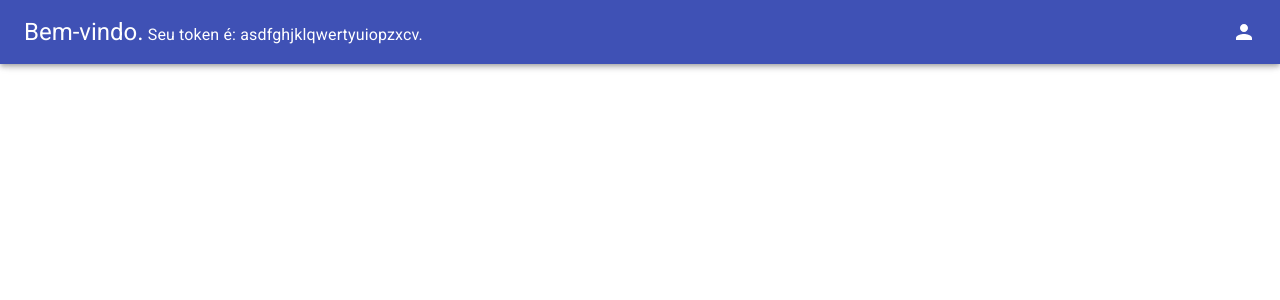
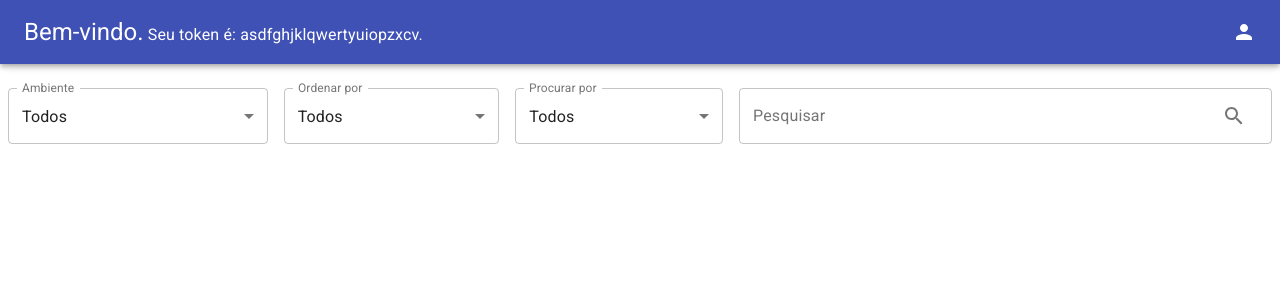
Before and after one commit to djeni98/central-erros-front, a React (Create React App) app: page /logs in a window 1280 px wide. Shown: the top 300 px of the page. Built offline with nearby package versions, Linux system fonts and the light colour scheme.

Commit message:
Implementa barra de busca

```diff
--- a/src/components/Header.js
+++ b/src/components/Header.js
@@ -14,6 +14,9 @@ import UserDrawer from './UserDrawer';
 const useStyles = makeStyles((theme) => ({
   title: {
     flexGrow: 1,
+  },
+  toolbar: {
+    marginBottom: theme.spacing(2)
   }
 }));
 
@@ -27,7 +30,7 @@ function Header() {
   return (
     <>
       <AppBar>
-        <Toolbar>
+        <Toolbar position="fixed">
           <span className={classes.title}>
             <Typography
               variant="h5"
@@ -57,6 +60,7 @@ function Header() {
           </IconButton>
         </Toolbar>
       </AppBar>
+      <Toolbar className={classes.toolbar} />
 
       <UserDrawer
         id="user-drawer"
--- a/src/components/LogListPage.js
+++ b/src/components/LogListPage.js
@@ -1,11 +1,13 @@
 import React from 'react';
 
-import Header from './Header';
+import Header from './Header'
+import SearchBarAndOptions from './SearchBarAndOptions';
 
 function LogListPage() {
   return (
     <>
       <Header />
+      <SearchBarAndOptions />
     </>
   );
 }
--- /dev/null
+++ b/src/components/SearchBarAndOptions.js
@@ -0,0 +1,151 @@
+import React, { useState } from 'react';
+
+import Select from '@material-ui/core/Select';
+import InputLabel from '@material-ui/core/InputLabel';
+import FormControl from '@material-ui/core/FormControl';
+import InputAdornment from '@material-ui/core/InputAdornment';
+import OutlinedInput from '@material-ui/core/OutlinedInput';
+
+import IconButton from '@material-ui/core/IconButton';
+import SearchIcon from '@material-ui/icons/Search';
+
+import { makeStyles } from '@material-ui/core/styles';
+
+const useStyles = makeStyles((theme) => ({
+  form: {
+    display: 'flex',
+    flexWrap: 'wrap'
+  },
+  formControl: {
+    flexGrow: 1,
+    margin: theme.spacing(1),
+    minWidth: 120,
+  },
+  searchBarControl: {
+    flexGrow: 3,
+    margin: theme.spacing(1),
+    minWidth: 120,
+  }
+}));
+
+function SearchBarAndOptions(props) {
+  const classes = useStyles();
+
+  const [environment, setEnvironment] = useState(0);
+  const environmentOptions = [
+    { value: 0, label: 'Todos' },
+    { value: 1, label: 'Produção' },
+    { value: 2, label: 'Homologação' },
+    { value: 3, label: 'Desenvolvimento' }
+  ];
+
+  const [order, setOrder] = useState(0);
+  const orderOptions = [
+    { value: 0, label: 'Todos' },
+    { value: 1, label: 'Nível' },
+    { value: 2, label: 'Frequencia' },
+  ];
+
+  const [searchBy, setSearchBy] = useState(0);
+  const searchByOptions = [
+    { value: 0, label: 'Todos' },
+    { value: 1, label: 'Nível' },
+    { value: 2, label: 'Descrição' },
+    { value: 3, label: 'Origem' }
+  ];
+
+  const [search, setSearch] = useState('');
+
+  const callback = props.callback || console.log;
+  function handleSearch() {
+    callback({
+      environment,
+      order,
+      searchBy,
+      search
+    });
+  }
+
+  return (
+    <form className={classes.form}>
+      <FormControl variant="outlined" className={classes.formControl}>
+        <InputLabel htmlFor="environment">Ambiente</InputLabel>
+        <Select
+          native
+          value={environment}
+          onChange={e => setEnvironment(e.target.value)}
+          label="Ambiente"
+          inputProps={{
+            name: 'environment',
+            id: 'environment'
+          }}
+        >
+          { environmentOptions.map((item, id) => (
+              <option key={id} value={item.value}>
+                {item.label}
+              </option>
+            ))
+          }
+        </Select>
+      </FormControl>
+      <FormControl variant="outlined" className={classes.formControl}>
+        <InputLabel htmlFor="order">Ordenar por</InputLabel>
+        <Select
+          native
+          value={order}
+          onChange={e => setOrder(e.target.value)}
+          label="Ordenar por"
+          inputProps={{
+            name: 'order',
+            id: 'order'
+          }}
+        >
+          { orderOptions.map((item, id) => (
+              <option key={id} value={item.value}>
+                {item.label}
+              </option>
+            ))
+          }
+        </Select>
+      </FormControl>
+      <FormControl variant="outlined" className={classes.formControl}>
+        <InputLabel htmlFor="search-by">Procurar por</InputLabel>
+        <Select
+          native
+          value={searchBy}
+          onChange={e => setSearchBy(e.target.value)}
+          label="Procurar por"
+          inputProps={{
+            name: 'search-by',
+            id: 'search-by'
+          }}
+        >
+          { searchByOptions.map((item, id) => (
+              <option key={id} value={item.value}>
+                {item.label}
+              </option>
+            ))
+          }
+        </Select>
+      </FormControl>
+      <FormControl variant="outlined" className={classes.searchBarControl}>
+        <InputLabel htmlFor="search-bar">Pesquisar</InputLabel>
+        <OutlinedInput
+          id="search-bar"
+          value={search}
+          label="Pesquisar"
+          onChange={e => setSearch(e.target.value)}
+          endAdornment={
+            <InputAdornment position="end">
+              <IconButton onClick={handleSearch} id="search-button">
+                <SearchIcon />
+              </IconButton>
+            </InputAdornment>
+          }
+        />
+      </FormControl>
+    </form>
+  );
+}
+
+export default SearchBarAndOptions;
```
Also changed, not shown: 1 other file (tests, documents, lock files or other folders).
